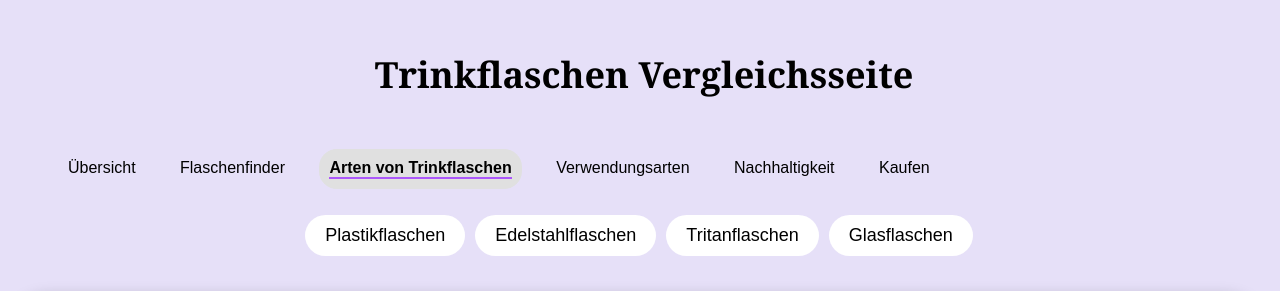
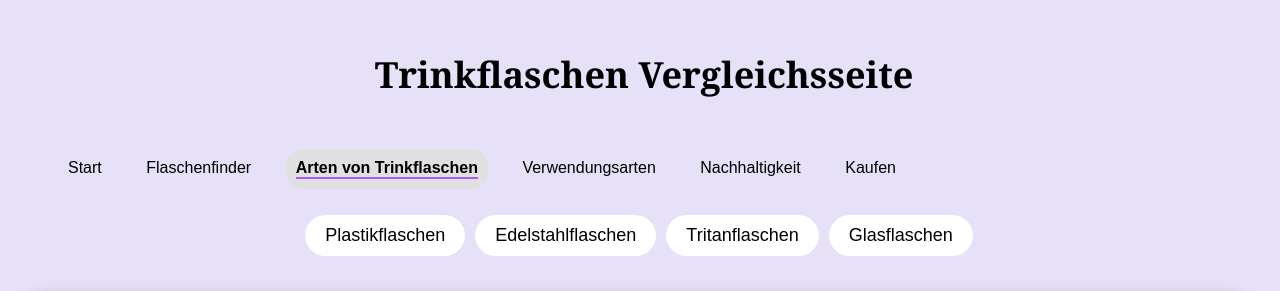
Before and after one commit to juan-carlos-ligera/Trinkflasche, a plain HTML site: page Arten.html in a window 1280 px wide. Shown: the top 291 px of the page. Drawn offline with Linux system fonts and the light colour scheme.

Commit message:
Update Arten.html

```diff
--- a/Arten.html
+++ b/Arten.html
@@ -568,7 +568,7 @@ video:focus{
     <h1>Trinkflaschen Vergleichsseite</h1>
     <nav>
       <ul>
-            <li><a href="page1.html" >Übersicht</a></li>
+            <li><a href="osita.html" >Start</a></li>
       <li><a href="mach_den_Test.html" target="_self" alt="Mach den Test">Flaschenfinder</a></li>
     <li><a href="Arten.html" class="active">Arten von Trinkflaschen</a></li>
     <li><a href="Verwendungsarten.html">Verwendungsarten</a></li>
```
